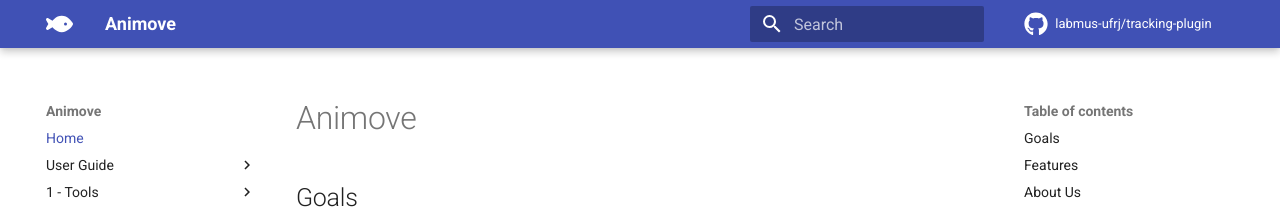
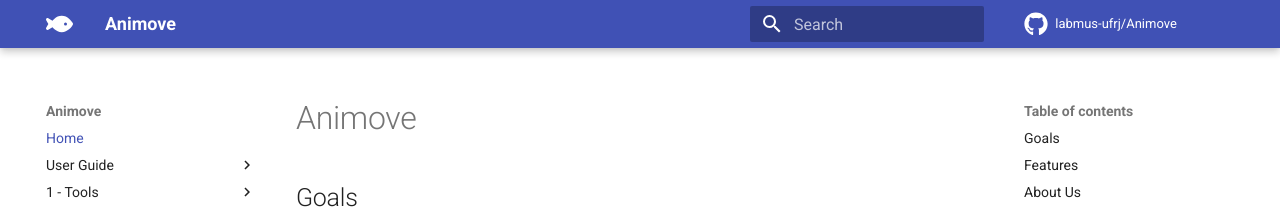
Before and after one commit to labmus-ufrj/Animove, an MkDocs documentation site: the page built from docs/docs/index.md, in a window 1280 px wide. Shown: the top 209 px of the page. Built offline with MkDocs 1.6.1 and Material for MkDocs 9.7.7, drawn with Linux system fonts in a browser that asks for light colours; comment, search, counter and statistics services are not loaded.

Commit message:
Update mkdocs.yml

```diff
--- a/docs/mkdocs.yml
+++ b/docs/mkdocs.yml
@@ -1,8 +1,8 @@
 site_name: "Animove"
 site_description: "A low-cost, easy-to-use and high-resolution system to evaluate swimming performance in zebrafish adults and embryos"
 site_author: "LabMus - UFRJ"
-repo_url: https://github.com/labmus-ufrj/tracking-plugin/
-repo_name: labmus-ufrj/tracking-plugin
+repo_url: https://github.com/labmus-ufrj/Animove
+repo_name: labmus-ufrj/Animove
 
 theme:
   name: "material" # https://squidfunk.github.io/mkdocs-material/
@@ -17,7 +17,7 @@
     - navigation.tracking
     - search.suggest
     - search.highlight
-site_url: https://tracking-plugin.vercel.app/
+site_url: https://animove-docs.vercel.app/
 
 nav:
   - 'Home': 'index.md'
```
